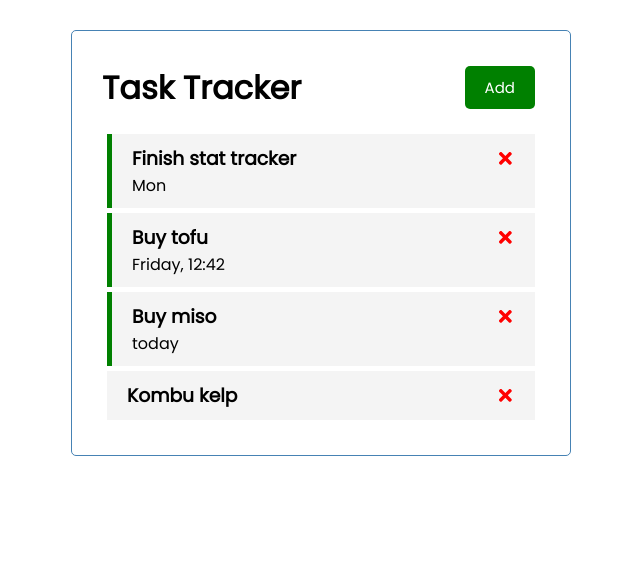
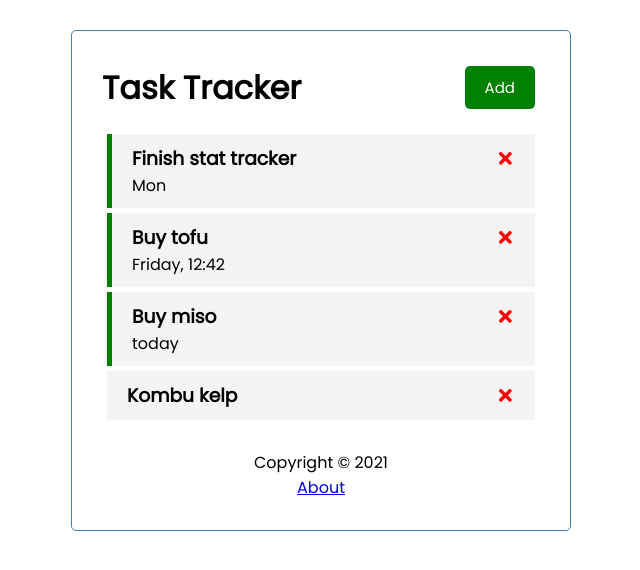
Before and after one commit to o0p/todo-react, a React (Create React App) app: page / in a window 1280 px wide. Shown: the top 570 px of the page, without its empty margins (319-959 px from the left). Built offline with nearby package versions, Linux system fonts and the light colour scheme; data requests are answered from the project's data file.

Commit message:
init Footer.jsc

```diff
--- a/package.json
+++ b/package.json
@@ -10,6 +10,7 @@
     "react": "^17.0.2",
     "react-dom": "^17.0.2",
     "react-icons": "^4.2.0",
+    "react-router-dom": "^5.2.0",
     "react-scripts": "4.0.3",
     "web-vitals": "^1.1.1"
   },
--- a/src/App.js
+++ b/src/App.js
@@ -1,6 +1,7 @@
 import { useState, useEffect } from 'react';
 
 import Header from './components/Header';
+import Footer from './components/Footer';
 import Tasks from './components/Tasks';
 import AddTask from './components/AddTask';
 
@@ -88,6 +89,7 @@ function App() {
       ) : (
         'No tasks left'
       )}
+      <Footer />
     </div>
   );
 }
--- /dev/null
+++ b/src/components/Footer.jsx
@@ -0,0 +1,10 @@
+const Footer = () => {
+  return (
+    <footer>
+      <p>Copyright &copy; 2021</p>
+      <a href="/about">About</a>
+    </footer>
+  );
+};
+
+export default Footer;
```
Also changed, not shown: 1 other file (tests, documents, lock files or other folders).
